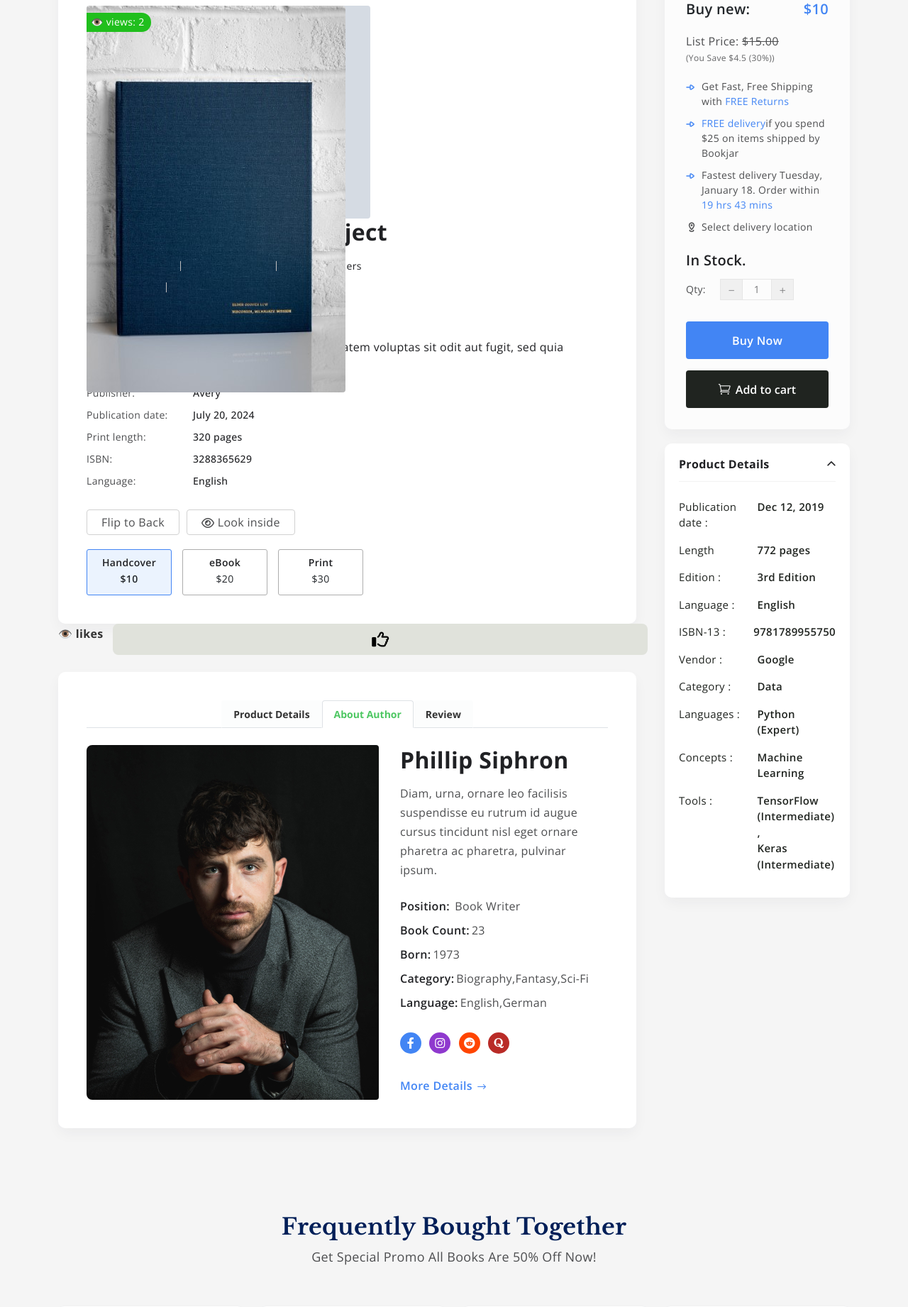
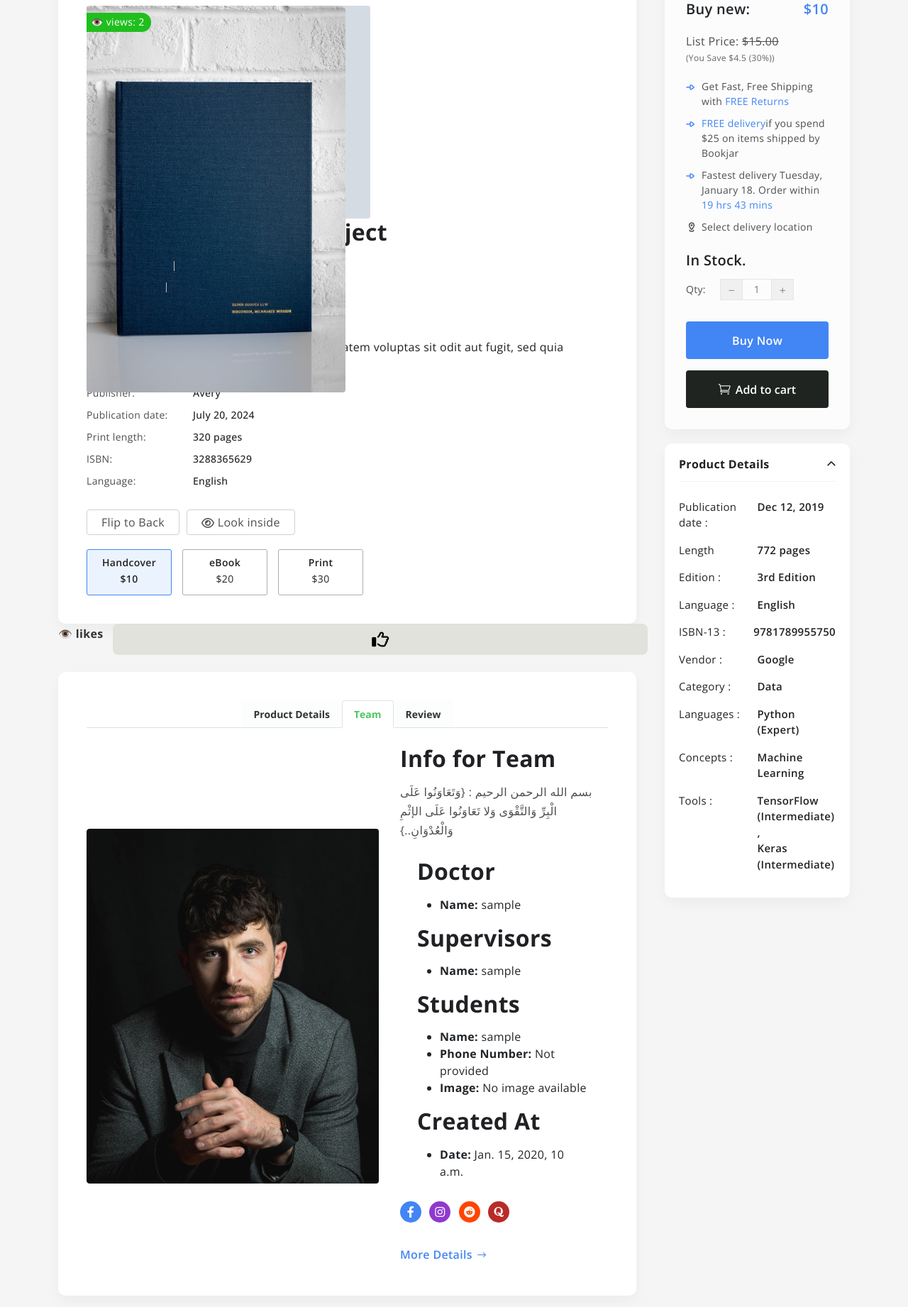
Before and after one commit to Mohamed00Abdelmonem/Graduation-Project, a Django app: a page that uses graduation_project/templates/project_detail.html in a window 1280 px wide, after a click on "Team". Shown: the part 497-2339 px from the top of the page at 71% size. Run offline with Django 5.2, Linux system fonts and the light colour scheme; tables that the repository leaves empty hold one stand-in row (values such as "Sample post"); grey boxes marked "Sample" are stand-in pictures; some libraries are stand-ins or nearby versions.

Commit message:
Update: show more date for team project in project_detail

```diff
--- a/graduation_project/templates/project_detail.html
+++ b/graduation_project/templates/project_detail.html
@@ -43,7 +43,7 @@
                             <div class="bj_book_details">
                                 <h2>{{object.title}}</h2>
                                 <ul class="list-unstyled book_meta">
-                                    <li>By:<a href="author-single.html">Phillip Siphron</a></li>
+                                    {% comment %} <li>By:<a href="author-single.html">Phillip Siphron</a></li> {% endcomment %}
                                     <li>Category:<a href="shop-sidebar.html">Drama</a></li>
                                     <li>Tag:<a href="shop-sidebar.html">Best Sellers</a></li>
                                 </ul>
@@ -127,7 +127,7 @@
                                         Details</button>
                                 </li>
                                 <li class="nav-item" role="presentation">
-                                    <button class="nav-link" id="product_aurhor_desc-tab" data-bs-toggle="tab" data-bs-target="#product_aurhor_desc" type="button" role="tab" aria-controls="product_aurhor_desc" aria-selected="false">About Author</button>
+                                    <button class="nav-link" id="product_aurhor_desc-tab" data-bs-toggle="tab" data-bs-target="#product_aurhor_desc" type="button" role="tab" aria-controls="product_aurhor_desc" aria-selected="false"> Team </button>
                                 </li>
                                 <li class="nav-item" role="presentation">
                                     <button class="nav-link" id="product_review-tab" data-bs-toggle="tab" data-bs-target="#product_review" type="button" role="tab" aria-controls="product_review" aria-selected="false">Review</button>
@@ -226,21 +226,64 @@
                                         <div class="bj_author_single d-flex align-items-center">
                                             <img src="assets/img/home/author.jpg" alt="">
                                             <div class="bj_author_single_content">
-                                                <h2>Phillip Siphron</h2>
-                                                <p>Diam, urna, ornare leo facilisis suspendisse eu rutrum id
-                                                    augue
-                                                    cursus tincidunt nisl eget ornare pharetra ac pharetra,
-                                                    pulvinar
-                                                    ipsum.
+                                                <h2>Info for Team</h2>
+                                                <p>
+                                                      بسم الله الرحمن الرحيم : {وَتَعَاوَنُوا عَلَى الْبِرِّ وَالتَّقْوَى وَلا تَعَاوَنُوا عَلَى الإثْمِ وَالْعُدْوَانِ..}
                                                 </p>
-                                                <ul class="book_info">
-                                                    <li><span>Position:</span> Book Writer</li>
-                                                    <li><span>Book Count:</span>23</li>
-                                                    <li><span>Born:</span>1973</li>
-                                                    <li><span>Category:</span><a href="#">Biography,</a><a href="#">Fantasy,</a><a href="#">Sci-Fi</a></li>
-                                                    <li><span>Language:</span><a href="#">English,</a><a href="#">German</a>
-                                                    </li>
-                                                </ul>
+                                                <div class="container mt-3">
+                                                    <!-- Doctor Information -->
+                                                    <div class="info-section">
+                                                        <h2>Doctor</h2>
+                                                        <ul>
+                                                            <li><strong>Name:</strong> {{ object.doctor }}</li>
+                                                        </ul>
+                                                    </div>
+
+                                                    <!-- Supervisors Information -->
+                                                    <div class="info-section">
+                                                        <h2>Supervisors</h2>
+                                                        <ul>
+                                                            {% if object.supervisors.all %}
+                                                                {% for supervisor in object.supervisors.all %}
+                                                                    <li><strong>Name:</strong> {{ supervisor }}</li>
+                                                                {% endfor %}
+                                                            {% else %}
+                                                                <li class="no-data">No supervisors available.</li>
+                                                            {% endif %}
+                                                        </ul>
+                                                    </div>
+
+                                                    <!-- Students Information -->
+                                                    <div class="info-section">
+                                                        <h2>Students</h2>
+                                                        <ul>
+                                                            {% if object.students.all %}
+                                                                {% for student in object.students.all %}
+                                                                    <li><strong>Name:</strong> {{ student }}</li>
+                                                                    <li><strong>Phone Number:</strong> {{ student.phone_number|default:"Not provided" }}</li>
+                                                                    <li>
+                                                                        <strong>Image:</strong>
+                                                                        {% if student.image %}
+                                                                            <img src="{{ student.image.url }}" alt="{{ student.user.username }}'s profile picture" width="100">
+                                                                        {% else %}
+                                                                            <span class="no-data">No image available</span>
+                                                                        {% endif %}
+                                                                    </li>
+                                                                {% endfor %}
+                                                            {% else %}
+                                                                <li class="no-data">No students available.</li>
+                                                            {% endif %}
+                                                        </ul>
+                                                    </div>
+
+                                                    <!-- Created At Information -->
+                                                    <div class="info-section">
+                                                        <h2>Created At</h2>
+                                                        <ul>
+                                                            <li><strong>Date:</strong> {{ object.created_at }}</li>
+                                                        </ul>
+                                                    </div>
+                                                </div>
                                                 <ul class="list-unstyled f_social_round">
                                                     <li><a href="#"><i class="fa-brands fa-facebook-f"></i></a></li>
                                                     <li><a href="#"><i class="fa-brands fa-instagram"></i></a></li>
```
